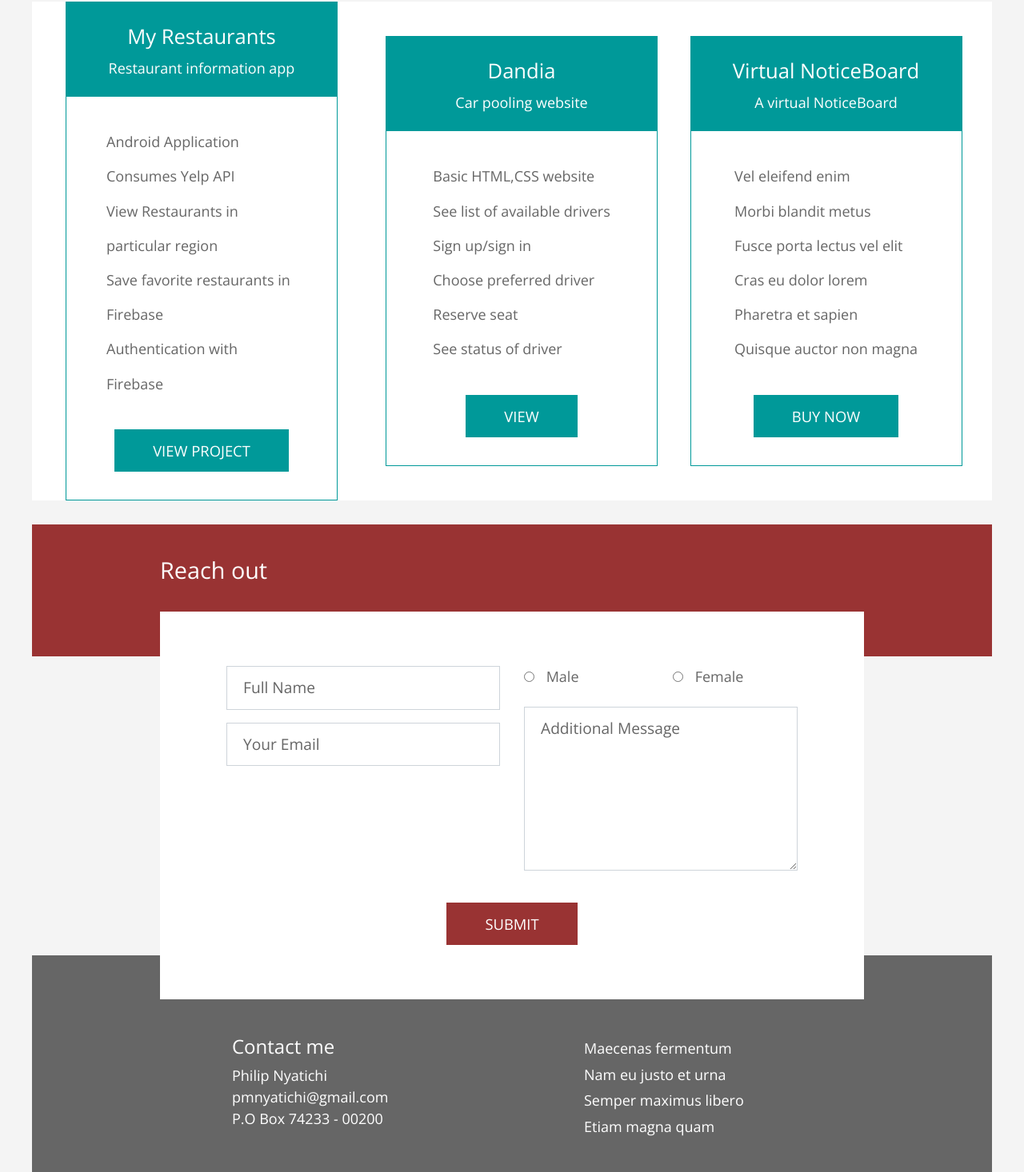
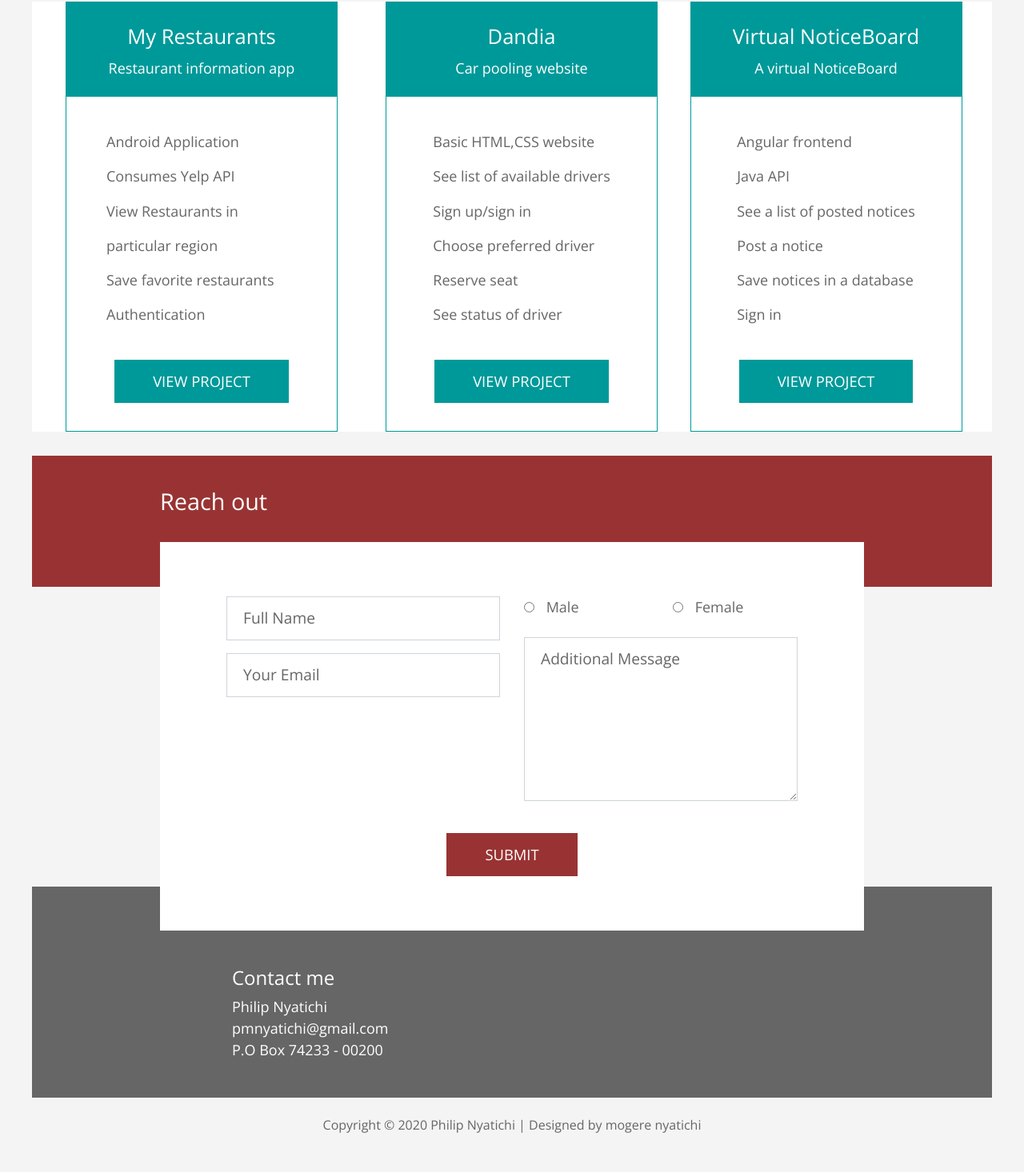
Before and after one commit to mogere/profile, a plain HTML site: page index.html in a window 1280 px wide. Shown: the part 1894-3360 px from the top of the page at 80% size. After the commit the page ends 3336 px from the top, so only its background shows below. Drawn offline with nearby package versions, Linux system fonts and the light colour scheme; files whose address does not match are found by name.

Commit message:
add virtual noticeboard project

```diff
--- a/index.html
+++ b/index.html
@@ -121,8 +121,8 @@
           <li>Android Application</li>
           <li>Consumes Yelp API</li>
           <li>View Restaurants in particular region</li>
-          <li>Save favorite restaurants in Firebase</li>
-          <li>Authentication with Firebase</li>
+          <li>Save favorite restaurants</li>
+          <li>Authentication</li>
         </ul>
         <a href="" class="btn btn-secondary">View Project</a>
       </div>
@@ -145,7 +145,7 @@
         <li>Reserve seat</li>
         <li>See status of driver</li>
       </ul>
-      <a href="https://mogere.github.io/dandia/" class="btn btn-secondary">View</a>
+      <a href="https://mogere.github.io/dandia/" class="btn btn-secondary">View Project</a>
     </div>
   </div>
 </div>
@@ -159,14 +159,16 @@
     </div>
     <div class="tm-pricing-body">
       <ul class="tm-feature-list">
-        <li>Vel eleifend enim</li>
-        <li>Morbi blandit metus</li>
-        <li>Fusce porta lectus vel elit</li>
-        <li>Cras eu dolor lorem</li>
-        <li>Pharetra et sapien</li>
-        <li>Quisque auctor non magna</li>
+        <li>Angular frontend</li>
+        <li>Java API</li>
+        <li>See a list of posted notices</li>
+        <li>Post a notice</li>
+        <li>Save notices in a database</li>
+        <li>Sign in</li>
+        <li></li>
+        <li></li>
       </ul>
-      <a href="#" class="btn btn-secondary">Buy now</a>
+      <a href="#" class="btn btn-secondary">View Project</a>
     </div>
   </div>
 </div>
@@ -225,11 +227,7 @@
         </div>
       </div>
       <div class="col-sm-12 col-md-6 col-lg-6 col-xl-6">
-        <div class="tm-footer-info-box">
-          <p>Maecenas fermentum<br>
-          Nam eu justo et urna<br>
-          Semper maximus libero<br>
-          Etiam magna quam</p>
+
         </div>
       </div>
     </div>
```
